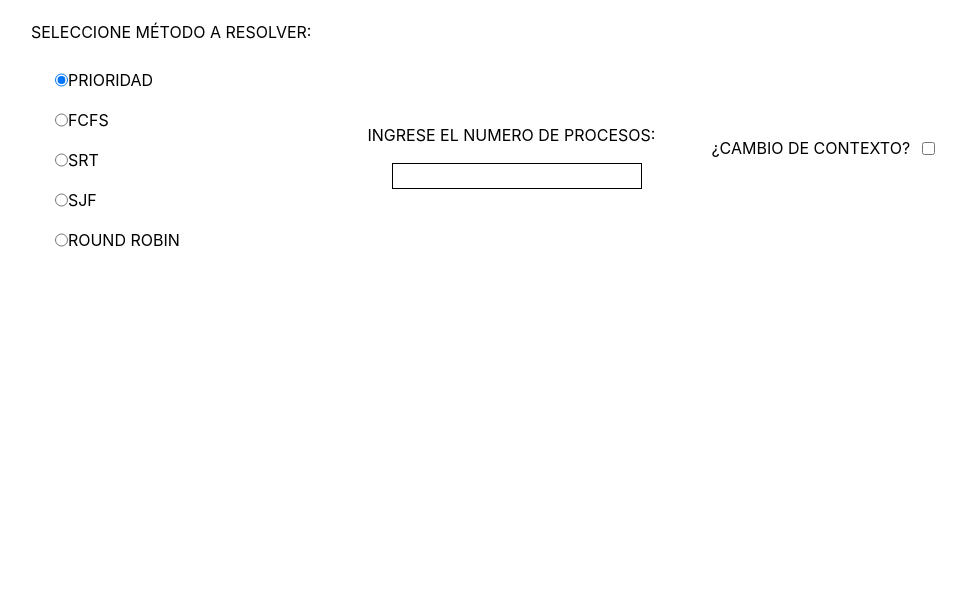
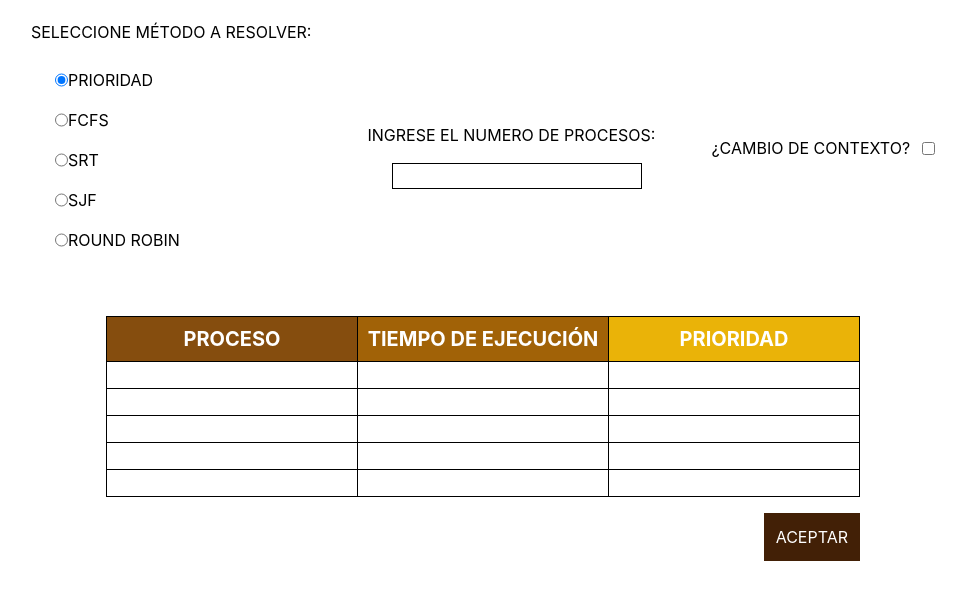
Before and after one commit to iojabal/Asos-Process, a React (Create React App) app in the folder web-page/: page / in a window 1280 px wide. Both pictures are taken after a click on the radio button 218 px from the left and 80 px from the top of the page. Shown: the top 600 px of the page, without its empty margins (157-1123 px from the left). Built offline with nearby package versions, Linux system fonts and the light colour scheme.

Commit message:
Actualization-page

```diff
--- a/web-page/src/View/Home/Home.jsx
+++ b/web-page/src/View/Home/Home.jsx
@@ -1,18 +1,12 @@
 import Table from '../../components/InputTable/InputTable.jsx'
 import { useState } from 'react';
 
-// PRIORIDAD MENOS TIEMPO DE LLEGADA
-// FCFS MENOS PRIORIDAD
-// SJF SOLO TIEMPO DE CPU
-// SRT SIN PRIORIDAD
-// RR SOLO TIEMPO DE CPU
+export default function Home(){
+    const [proceso, setProceso] = useState('')
+    const [cambioContexto, setCambioContexto] = useState(false);
 
-export default function Home(){
-    var proceso = ''
-    const [cambioContexto, setCambioContexto] = useState(false);
-    // const [proceso, setProceso] = useState('');
     const onChangeValue = (event) => {
-        proceso = event.target.value
+        setProceso(event.target.value)
         console.log(event.target.value);
     };
 
@@ -63,6 +57,12 @@ export default function Home(){
                     )}
                 </div>
             </div>
+
+            {proceso === 'priority' && <Table numeroFilas = {5} proceso={proceso} tll={false} prio ={true} tee={true}></Table>}
+            {proceso === 'FCFS' && <Table numeroFilas = {5} proceso={proceso} tll={true} prio ={false} tee={true}></Table>}
+            {proceso === 'SRT' && <Table numeroFilas = {5} proceso={proceso} tll={true} prio ={false} tee={true}></Table>}
+            {proceso === 'SJF' && <Table numeroFilas = {5} proceso={proceso} tll={true} prio ={false} tee={true}></Table>}
+            {proceso === 'rr' && <Table numeroFilas = {5} proceso={proceso} tll={false} prio ={false} tee={true}></Table>}
         </>
     );
 }
--- a/web-page/src/components/InputTable/InputTable.jsx
+++ b/web-page/src/components/InputTable/InputTable.jsx
@@ -32,9 +32,9 @@ export default function Tabla(props) {
                 <thead className='border border-black'>
                 <tr className='text-xs md:text-xl'>
                     <th className="border border-black p-2 bg-yellow-800 text-white">PROCESO</th>
-                    <th className="border border-black p-2 bg-yellow-700 text-white">TIEMPO DE EJECUCIÓN</th>
-                    <th className="border border-black p-2 bg-yellow-600 text-white">TIEMPO DE LLEGADA</th>
-                    <th className="border border-black p-2 bg-yellow-500 text-white">PRIORIDAD</th>
+                    {props.tee === true && <th className="border border-black p-2 bg-yellow-700 text-white">TIEMPO DE EJECUCIÓN</th>}
+                    {props.tll === true && <th className="border border-black p-2 bg-yellow-600 text-white">TIEMPO DE LLEGADA</th>}
+                    {props.prio === true && <th className="border border-black p-2 bg-yellow-500 text-white">PRIORIDAD</th>}
                 </tr>
                 </thead>
                 <tbody>
@@ -49,6 +49,7 @@ export default function Tabla(props) {
                         required
                         />
                     </td>
+                    {props.tee === true &&
                     <td className="border border-black">
                         <input
                         type="number"
@@ -58,6 +59,8 @@ export default function Tabla(props) {
                         required
                         />
                     </td>
+                    }
+                    {props.tll === true &&
                     <td className="border border-black">
                         <input
                         type="number"
@@ -67,6 +70,8 @@ export default function Tabla(props) {
                         required
                         />
                     </td>
+                    }
+                    {props.prio === true &&
                     <td className="border border-black">
                         <input
                         type="number"
@@ -76,6 +81,7 @@ export default function Tabla(props) {
                         required
                         />
                     </td>
+                    }
                     </tr>
                 ))}
                 </tbody>
```
